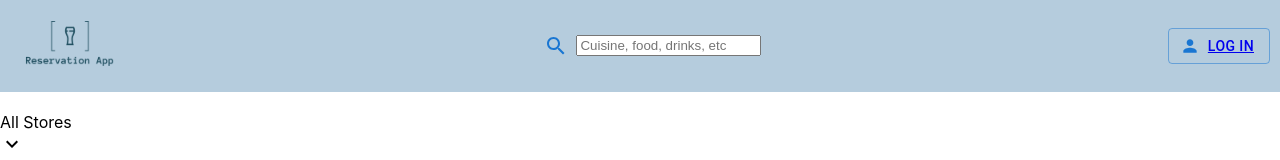
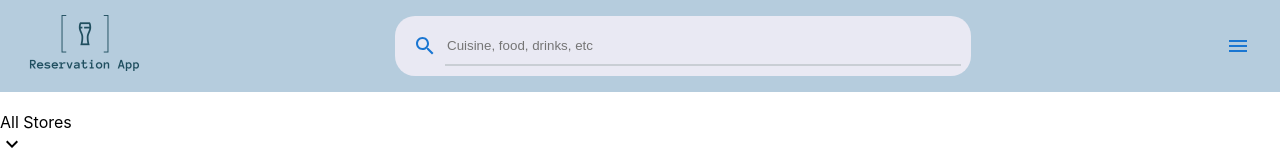
Before and after one commit to lsajid/pursuit-takehome-2022-fe, a React (Create React App) app: page / in a window 1280 px wide. Shown: the top 160 px of the page. Built offline with nearby package versions, Linux system fonts and the light colour scheme; no server answers.

Commit message:
added more navbar styling

```diff
--- a/src/Components/NavBar.js
+++ b/src/Components/NavBar.js
@@ -6,6 +6,7 @@ import SearchIcon from '@mui/icons-material/Search';
 import { IconButton } from '@mui/material';
 import PersonIcon from '@mui/icons-material/Person';
 import {Button} from '@mui/material';
+import MenuIcon from '@mui/icons-material/Menu';
 
 function NavBar() {
 
@@ -18,10 +19,11 @@ function NavBar() {
 
             <div className='form-container'>
                 <form className='search-form'>
-                    <IconButton className="search-button" aria-label="search by restaurant name or cuisine type" color="primary">
-                        <SearchIcon />
-                    </IconButton>
-
+                    <div>
+                        <IconButton aria-label="search by restaurant name or cuisine type" color="primary">
+                            <SearchIcon className="search-button" />
+                        </IconButton>
+                    </div>
                     <input
                         className='search-input'
                         placeholder='Cuisine, food, drinks, etc '
@@ -33,8 +35,8 @@ function NavBar() {
             </div>
 
             <div className='login-box'>
-                <Button className="login-button" variant="outlined" startIcon={<PersonIcon/>} aria-label='sign into account'>
-                    <Link to="/">Log in</Link>
+                <Button className="login-button" aria-label='view menu'>
+                    <MenuIcon/>
                 </Button>
             </div>
     </nav>
--- a/src/Styles/NavBar.css
+++ b/src/Styles/NavBar.css
@@ -13,13 +13,19 @@
 
 
 .info-image-box img{
-    height: 120px;
+    height: 150px;
     width: auto;
 }
 
+.form-container{
+
+}
 
 .search-form{
-
+    background-color: rgb(233, 233, 243);
+    padding: 10px;
+    display: flex;
+    border-radius: 20px;
 }
 
 .search-button{
@@ -27,11 +33,16 @@
 }
 
 .search-input{
+    background-color: rgb(233, 233, 243);
+    width: 40vw;
+    border: none;
+    border-bottom: 2px solid rgb(201, 206, 212);
 
 }
 
 .login-box{
-
+    background-color: #b5ccdd;
+    border: none;
 }
 
 .login-button{
```
